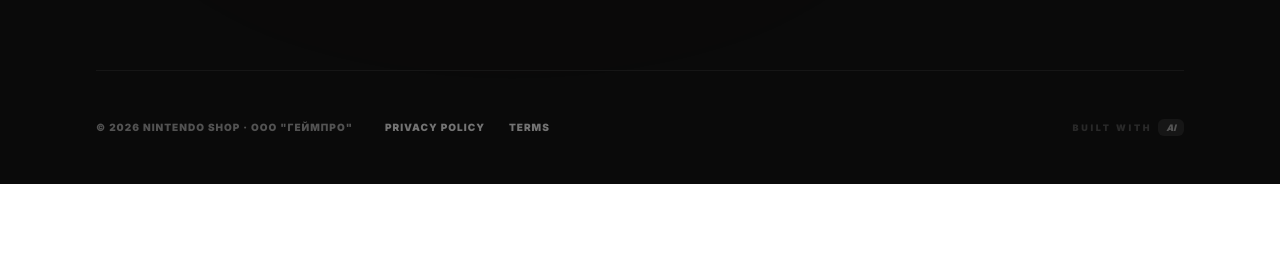
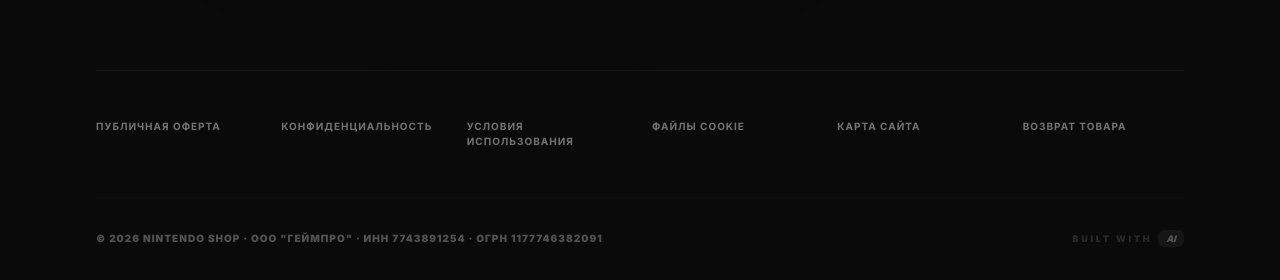
Before and after one commit to Vlad575oa/nintendo, a Next.js app: page /cart in a window 1280 px wide. Shown: the part 1148-1428 px from the top of the page. Before the commit the page ends 1332 px from the top, so only its background shows below. Built offline with nearby package versions, Linux system fonts and the light colour scheme; no server answers.

Commit message:
style: expand footer legal links and info grid

```diff
--- a/components/Footer.tsx
+++ b/components/Footer.tsx
@@ -107,20 +107,37 @@ export const Footer = () => {
                     </div>
                 </div>
 
-                {/* Bottom Bar */}
-                <div className="pt-12 border-t border-white/5 flex flex-col md:flex-row items-center justify-between gap-8">
-                    <div className="flex flex-col md:flex-row items-center gap-8">
-                        <p className="text-[10px] font-black text-neutral-600 uppercase tracking-widest">
-                            © {currentYear} NINTENDO SHOP · ООО "ГЕЙМПРО"
-                        </p>
-                        <div className="flex items-center gap-6">
-                            <Link href="/privacy" className="text-[10px] font-black text-neutral-500 hover:text-white transition-colors uppercase tracking-widest">Privacy Policy</Link>
-                            <Link href="/terms" className="text-[10px] font-black text-neutral-500 hover:text-white transition-colors uppercase tracking-widest">Terms</Link>
+                {/* Bottom Bar & Legal Links */}
+                <div className="pt-12 border-t border-white/5">
+                    <div className="grid grid-cols-2 md:grid-cols-3 lg:grid-cols-6 gap-6 mb-12">
+                        {[
+                            { name: "Публичная оферта", href: "/legal/offer" },
+                            { name: "Конфиденциальность", href: "/legal/privacy" },
+                            { name: "Условия использования", href: "/legal/terms" },
+                            { name: "Файлы Cookie", href: "/legal/cookies" },
+                            { name: "Карта сайта", href: "/sitemap-info" },
+                            { name: "Возврат товара", href: "/guarantee" }
+                        ].map((link) => (
+                            <Link
+                                key={link.name}
+                                href={link.href}
+                                className="text-[10px] font-bold text-neutral-500 hover:text-white transition-colors uppercase tracking-widest"
+                            >
+                                {link.name}
+                            </Link>
+                        ))}
+                    </div>
+
+                    <div className="flex flex-col md:flex-row items-center justify-between gap-8 pt-8 border-t border-white/[0.02]">
+                        <div className="flex flex-col md:flex-row items-center gap-8">
+                            <p className="text-[10px] font-black text-neutral-600 uppercase tracking-widest text-center md:text-left">
+                                © {currentYear} NINTENDO SHOP · ООО "ГЕЙМПРО" · ИНН 7743891254 · ОГРН 1177746382091
+                            </p>
                         </div>
-                    </div>
-                    <div className="flex items-center gap-1.5 grayscale opacity-30 hover:grayscale-0 hover:opacity-100 transition-all cursor-default">
-                        <span className="text-[9px] font-black text-neutral-500 uppercase tracking-[.3em]">Built with</span>
-                        <div className="bg-primary px-2 py-0.5 rounded-md text-[9px] font-black text-white italic">AI</div>
+                        <div className="flex items-center gap-1.5 grayscale opacity-30 hover:grayscale-0 hover:opacity-100 transition-all cursor-default">
+                            <span className="text-[9px] font-black text-neutral-500 uppercase tracking-[.3em]">Built with</span>
+                            <div className="bg-primary px-2 py-0.5 rounded-md text-[9px] font-black text-white italic">AI</div>
+                        </div>
                     </div>
                 </div>
             </div>
```
